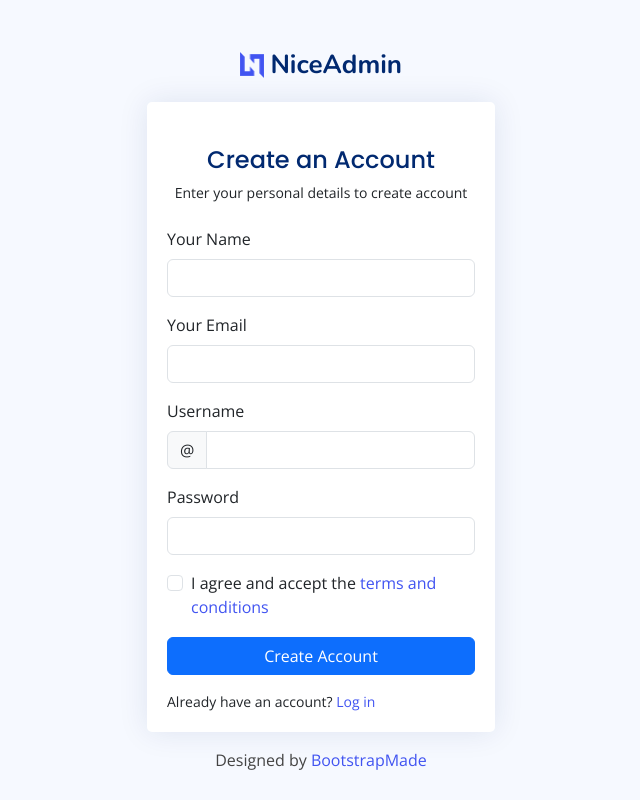
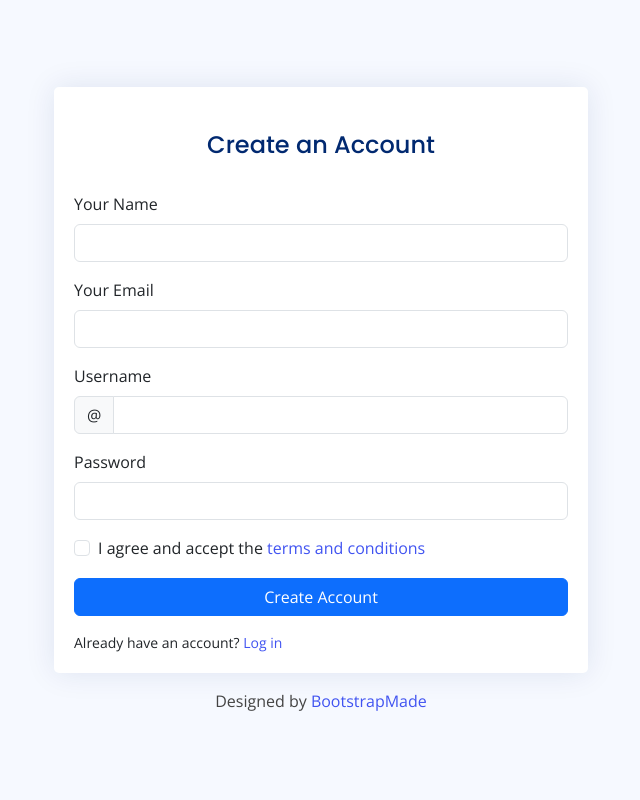
Before and after one commit to we-sunil-k001/college-management-system-crud, a PHP site: page /register.php in a window 1280 px wide. Shown: the whole page, without its empty margins (319-959 px from the left). Run offline with PHP 8.4, Linux system fonts and the light colour scheme; some libraries are stand-ins or nearby versions.

```diff
--- a/includes/function.php
+++ b/includes/function.php
@@ -10,7 +10,7 @@ class User extends DbConnection{
 
     public function check_login($username, $password){
 
-        $sql = "SELECT * FROM `admin` WHERE `username` = '$username' AND `password` = '$password'";
+        $sql = "SELECT * FROM `user` WHERE `email` = '$username' AND `password` = '$password'";
         $query = $this->connection->query($sql);
 
         if($query->num_rows > 0){
--- a/includes/manage-colleges.php
+++ b/includes/manage-colleges.php
@@ -40,7 +40,7 @@
 
                             <?php
                                 //fetch user data
-                                $sql = "SELECT * FROM `college` WHERE `created_by` = '$admin_id'";
+                                $sql = "SELECT * FROM `college` WHERE `created_by` = '$user_id'";
                                 $result = $user->get_All_College($sql);
                                 $count = 1;
 
--- a/register.php
+++ b/register.php
@@ -1,3 +1,12 @@
+<?php
+//start session
+session_start();
+
+//redirect if logged in
+if(isset($_SESSION['user'])){
+    header('location:index.php');
+}
+?>
 <!DOCTYPE html>
 <html lang="en">
 
@@ -40,22 +49,22 @@
       <section class="section register min-vh-100 d-flex flex-column align-items-center justify-content-center py-4">
         <div class="container">
           <div class="row justify-content-center">
-            <div class="col-lg-4 col-md-6 d-flex flex-column align-items-center justify-content-center">
+            <div class="col-lg-6 col-md-6 d-flex flex-column align-items-center justify-content-center">
 
-              <div class="d-flex justify-content-center py-4">
-                <a href="index.html" class="logo d-flex align-items-center w-auto">
-                  <img src="assets/img/logo.png" alt="">
-                  <span class="d-none d-lg-block">NiceAdmin</span>
-                </a>
-              </div><!-- End Logo -->
+    <!--              <div class="d-flex justify-content-center py-4">-->
+    <!--                <a href="index.html" class="logo d-flex align-items-center w-auto">-->
+    <!--                  <img src="assets/img/logo.png" alt="">-->
+    <!--                  <span class="d-none d-lg-block">Webreinvent</span>-->
+    <!--                </a>-->
+    <!--              </div>-->
+                <!-- End Logo -->
 
               <div class="card mb-3">
 
                 <div class="card-body">
 
                   <div class="pt-4 pb-2">
-                    <h5 class="card-title text-center pb-0 fs-4">Create an Account</h5>
-                    <p class="text-center small">Enter your personal details to create account</p>
+                    <h5 class="card-title text-center pb-3 fs-4">Create an Account</h5>
                   </div>
 
                   <form class="row g-3 needs-validation" novalidate>
```
Also changed, not shown: index.php (+5 -5 lines), login.php (+8 -3 lines).
